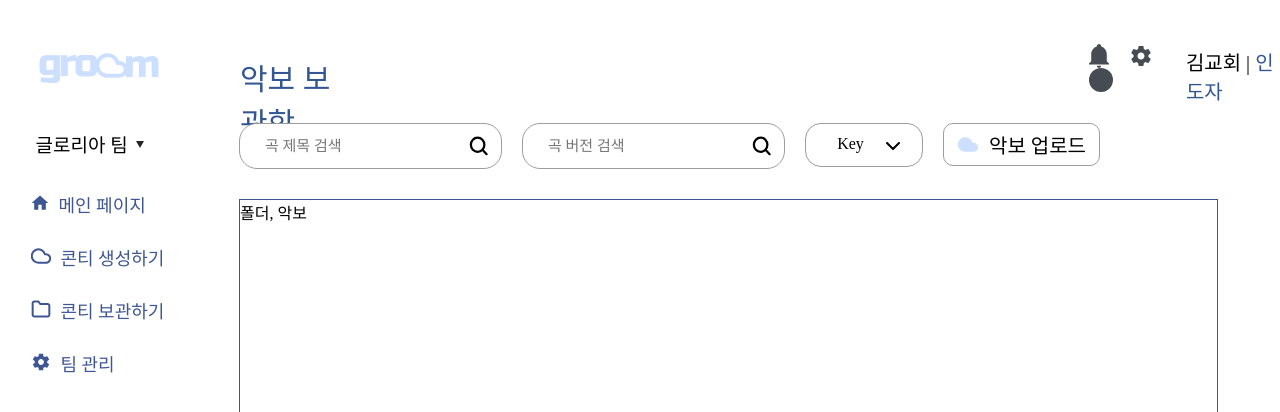
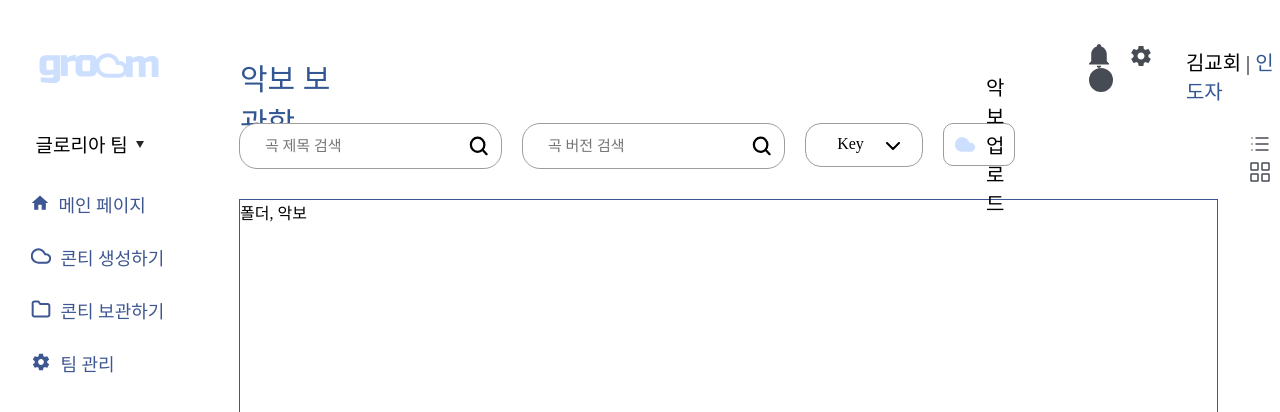
Before and after one commit to LikeLionHGU/ChurchPlus-front-2024, a React (Create React App) app: page /Main in a window 1280 px wide. Shown: the top 412 px of the page. Built offline with nearby package versions, Linux system fonts and the light colour scheme; a web font is replaced by a local one.

Commit message:
add: 악보 보관함 페이지 리스트, 그리드 아이콘 추가

```diff
--- a/src/components/MainPage/MainContent.jsx
+++ b/src/components/MainPage/MainContent.jsx
@@ -3,6 +3,8 @@ import styled from "styled-components";
 import SearchBar from "./SearchBar";
 import KeySelectDropdown from "./KeySelectDropdown";
 import UploadMusicModal from "../../pages/MainPage/UploadMusicModal";
+import viewListIcon from "../../assets/Icons/viewList.svg";
+import viewGridIcon from "../../assets/Icons/viewGrid.svg";
 
 const Wrapper = styled.div`
   /* border: 2px solid pink; */
@@ -15,8 +17,20 @@ const FunctionWrapper = styled.div`
   display: flex;
   height: 42px;
   margin-bottom: 34px;
-  width: calc(100% - 64px);
+  width: calc(100% - 20px);
   /* border: 1px solid #3e5692; */
+`;
+
+const Icons = styled.div`
+  padding-left: 233px;
+  padding-top: 9px;
+  /* border: 1px solid red; */
+  height: 24px;
+
+  img {
+    margin-right: 11px;
+    cursor: pointer;
+  }
 `;
 
 const Contents = styled.div`
@@ -35,6 +49,11 @@ function MainContent() {
         <SearchBar setSearch={setSearch} placeholder="곡 버전 검색" />
         <KeySelectDropdown />
         <UploadMusicModal />
+
+        <Icons>
+          <img src={viewListIcon} alt="리스트뷰 아이콘"></img>
+          <img src={viewGridIcon} alt="그리드뷰 아이콘"></img>
+        </Icons>
       </FunctionWrapper>
       <Contents>폴더, 악보</Contents>
     </Wrapper>
```
Also changed, not shown: src/assets/Icons/viewGrid.svg (added), src/assets/Icons/viewList.svg (added).
